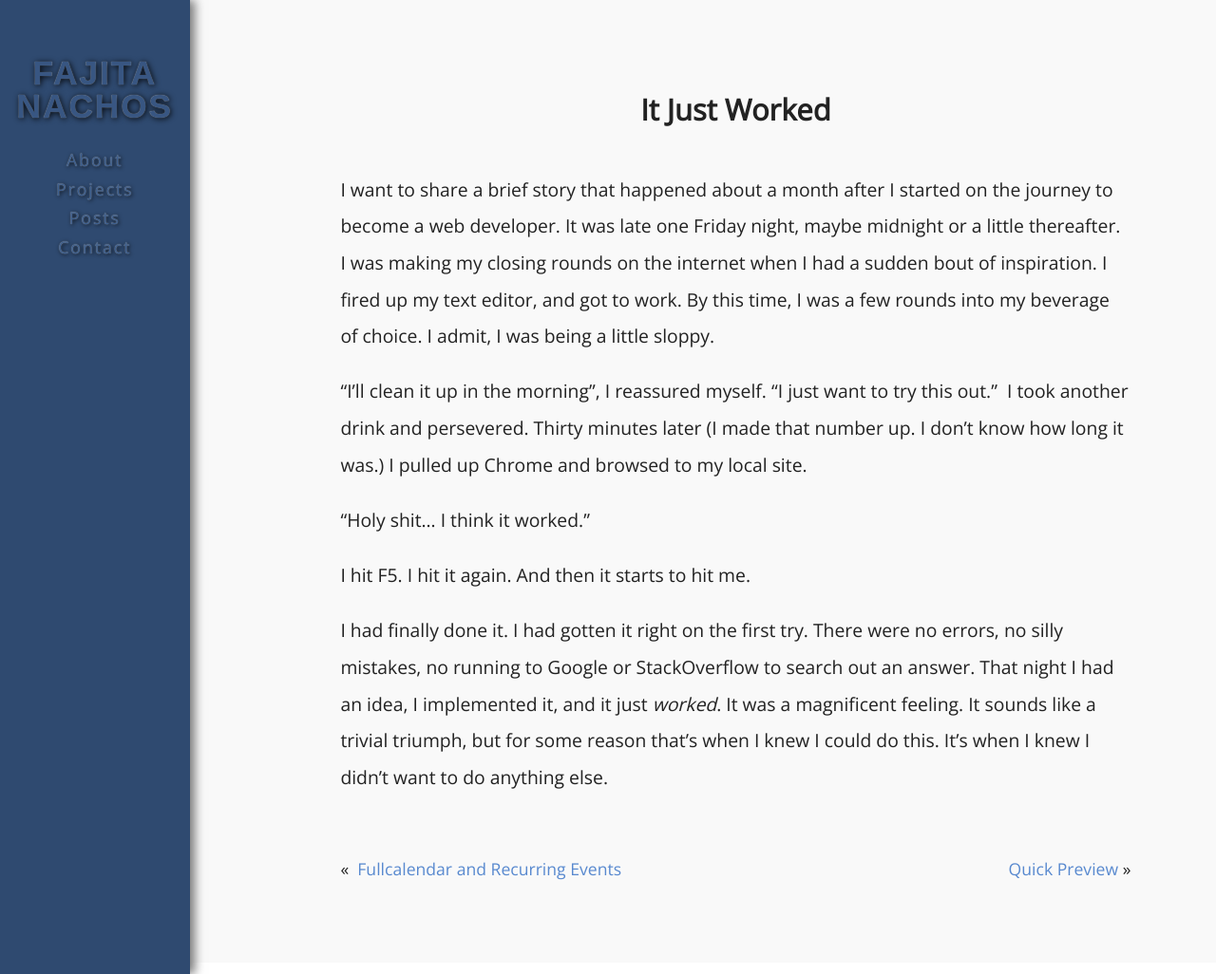
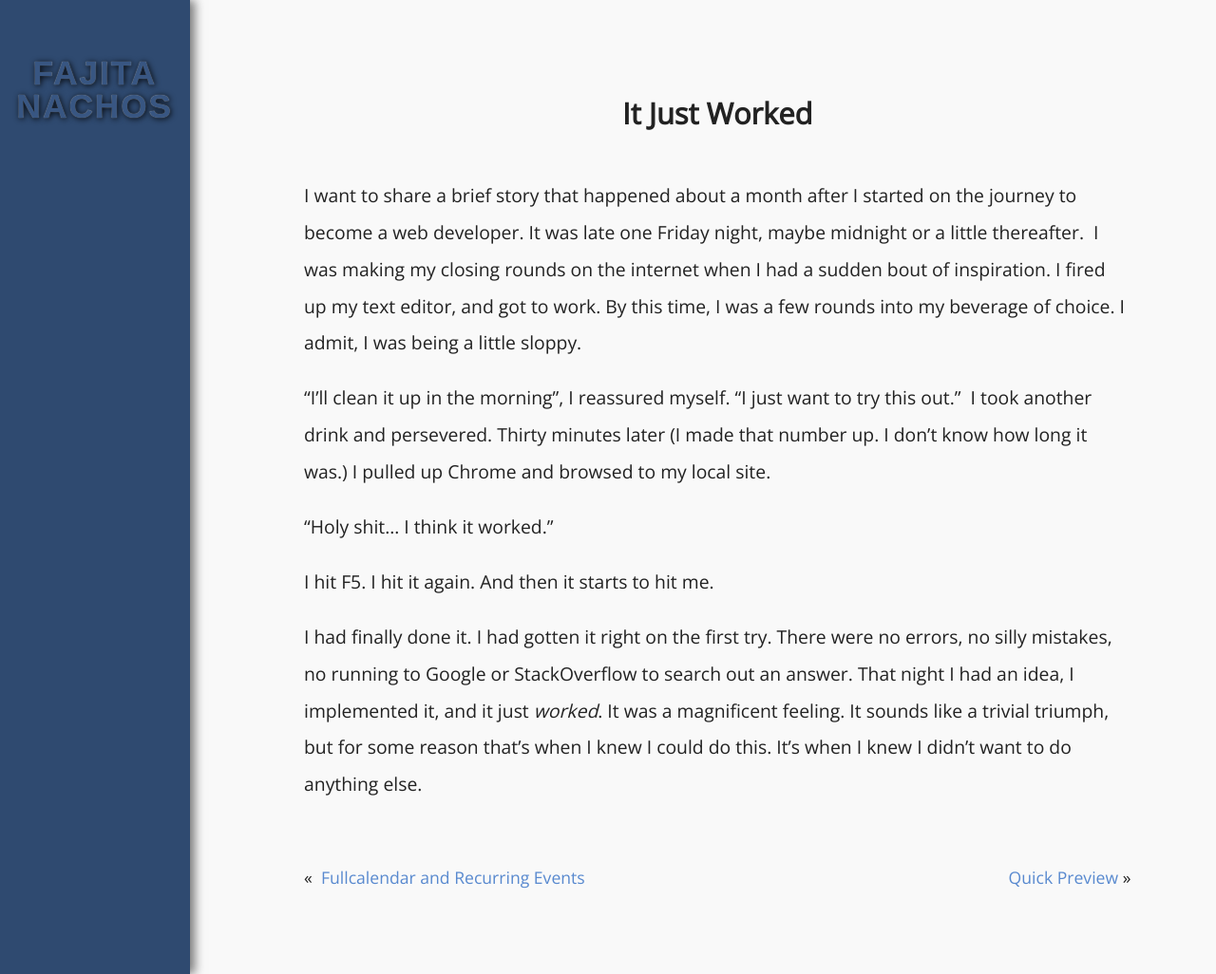
Before and after one commit to karsumit94/andrewholsted.github.io, a Jekyll site: the page built from _posts/2012-10-09-It-just-worked.md, in a window 1280 px wide and 1026 px high. Shown: the whole window at 95% size. Built offline with Jekyll 4.4.1, drawn with Linux system fonts in a browser that asks for light colours; nearby versions of some CDN libraries; some web fonts are replaced; Markdown is read by kramdown in place of the engine named in the settings.

```diff
--- a/_layouts/post.html
+++ b/_layouts/post.html
@@ -4,14 +4,6 @@ layout: default
   <div id = "post-sidebar">
 
     <a href ="/"><h1 id ="site-title">FAJITA<br/>NACHOS</h1></a>
-    <nav id ="page-nav">
-      <ul>
-        <li><a href = "/#about" id= "about-link" class = "page-nav-link">About</a></li>
-        <li><a href = "/#projects" id = "projects-link" class = "page-nav-link" >Projects</a></li>
-        <li><a href = "/#posts" id = "posts-link" class = "page-nav-link">Posts</a></li>
-        <li><a href = "/#contact" id= "contact-link" class = "page-nav-link">Contact</a></li>
-      </ul>
-  </nav>
   </div>
   <div id = "post-container">
     <article>
--- a/css/main.css
+++ b/css/main.css
@@ -99,6 +99,10 @@ section{
     background-color:#f9f9f9;
 
 }
+.active{
+    color:#ddd !important;
+}
+
 /* ============
    Intro
    ============ */
@@ -271,8 +275,7 @@ section{
 
 #posts{
     clear:both;
-    max-width:70%;
-    margin:auto;
+    background-color:#
     font-size:1.1em;
     overflow:hidden;
 }
@@ -280,6 +283,8 @@ section{
 #posts-wrap{
     position:relative;
     top:1%;
+    max-width:70%;
+    margin:auto;
 }
 
 #posts ul{
@@ -303,8 +308,8 @@ section{
 }
 
 #post-container {
-    max-width: 65%;
-    margin:2% 0 0 28%;
+    max-width: 68%;
+    margin:2% 0 0 25%;
 }
 
 #post-content {
@@ -411,11 +416,10 @@ section{
     color: #385682;
 }
 
-#site-title:hover, #page-nav li a:hover, #home-nav li a:hover{
-    color:#eee;
-    text-shadow: 1px 1px 6px #000;
+#site-title:hover{
+    color:#ddd;
+}
 
-}
 
 #page-nav{
     list-style-type:none;
@@ -427,15 +431,6 @@ section{
     margin:0;
 }
 
-#page-nav ul li a{
-    display:block;
-    text-shadow: 1px 1px 4px #000, 0px 0px 1px #ccc;
-    color: #3D5F8F;
-}
-
-.active{
-    color:#eee !important;
-}
 
 /* ============
    Navigation
@@ -451,10 +446,6 @@ section{
     bottom:0;
     width:100%;
     background-color:#2f4a70;
-    box-shadow:0px -5px 10px #bbb;
-    -webkit-box-shadow: 0px -5px 10px #bbb;
-    -moz-box-shadow:0px -5px 10px #bbb;
-    color:#f9f9f9;
 }
 
 #home-nav ul{
@@ -472,8 +463,16 @@ section{
 }
 
 #home-nav ul li a{
-    text-shadow: 1px 1px 4px #000, 0px 0px 1px #ccc;
-    color: #3D5F8F;
+    font-weight:bold;
+    text-shadow: 1px 1px 6px #000;
+    color:#517bb9;
+}
+
+
+#home-nav li a:hover{
+    color:#ddd;
+    text-shadow: 1px 1px 4px #000;
+
 }
 
 #home-nav img{
--- a/js/main.js
+++ b/js/main.js
@@ -1,11 +1,15 @@
 $(function($){
+
+
     var slidePosition = 1,
-	slideWidth;
-
+	slideWidth,
+    windowHeight;
 
     // set the intial height for each section and the width of the slider
     setHeight();
     setSlider();
+    $("#home-link").addClass("active");
+    $(document.body).animate({'scrollTop':0});
 
     //attach the click event to the menu links
 
@@ -16,6 +20,7 @@ $(function($){
         $(document.body).animate({'scrollTop': $(this.hash).offset().top}, 1000);
     });
 
+
     //resize slider and section heights on window resize
 
     $(window).resize(function() {
@@ -24,10 +29,11 @@ $(function($){
 
     });
 
+
     //set section height
 
     function setHeight(){
-        var windowHeight = $(window).height();
+        windowHeight = $(window).height();
         $("section").each(function(){
             $(this).height('auto');
             if($(this).height() < windowHeight - 40){
@@ -35,6 +41,29 @@ $(function($){
             }
         });
     }
+
+    $(window).scroll(function() {
+    // find the li with class 'active' and remove it
+    $("#home-nav ul li a.active").removeClass("active");
+    // get the amount the window has scrolled
+    var scroll = $(window).scrollTop();
+    // add the 'active' class to the correct li based on the scroll amount
+    if (scroll <= windowHeight) {
+        $("#home-link").addClass("active");
+    }
+    else if (scroll <= (windowHeight-40)*2) {
+        $("#about-link").addClass("active");
+    }
+     else if (scroll <= (windowHeight-40)*3) {
+        $("#projects-link").addClass("active");
+    }
+     else if (scroll <= (windowHeight-40)*4) {
+        $("#posts-link").addClass("active");
+    }
+    else if (scroll <= (windowHeight-40)*5) {
+        $("#contact-link").addClass("active");
+    }
+});
 
     //set slider width
 
```
